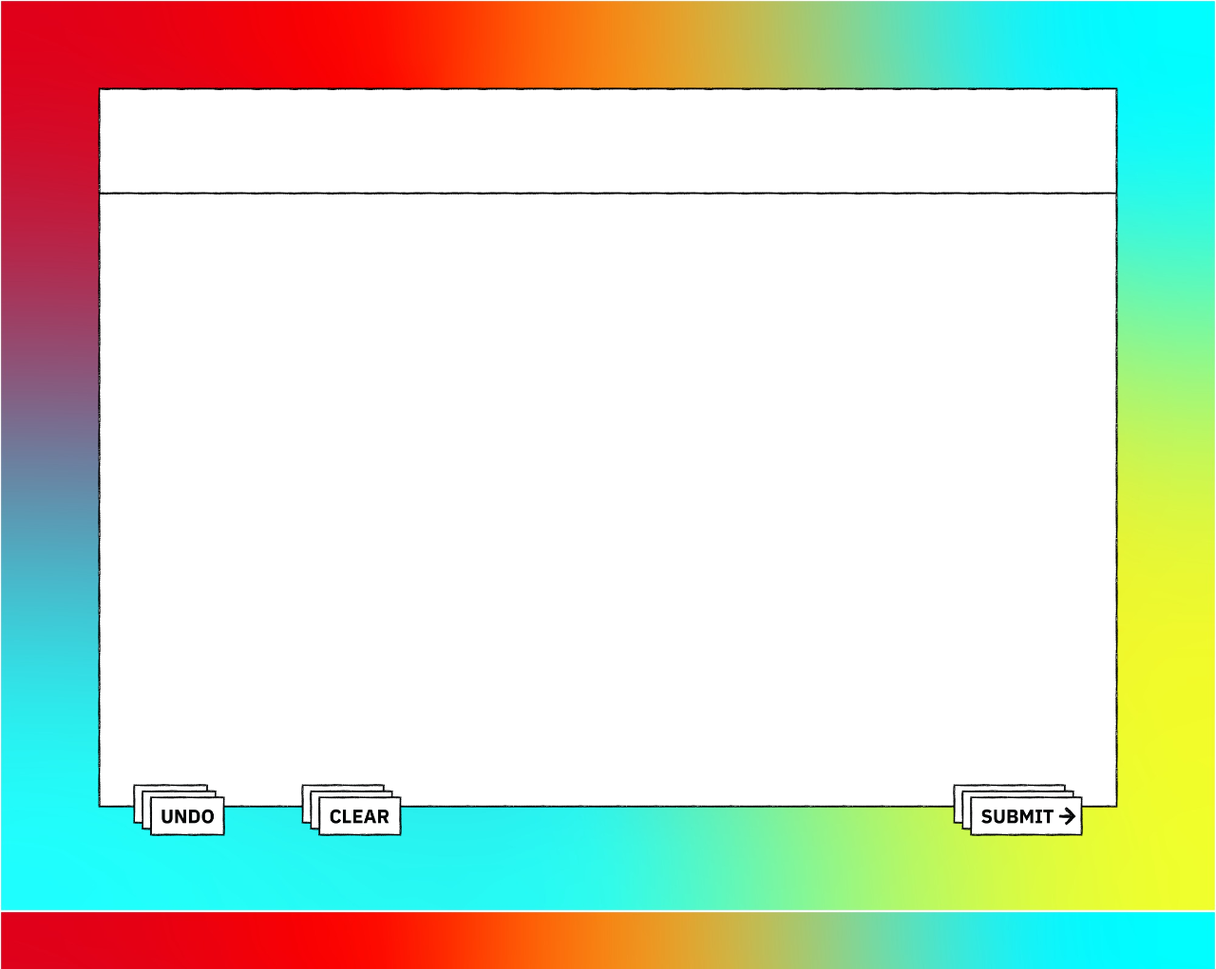
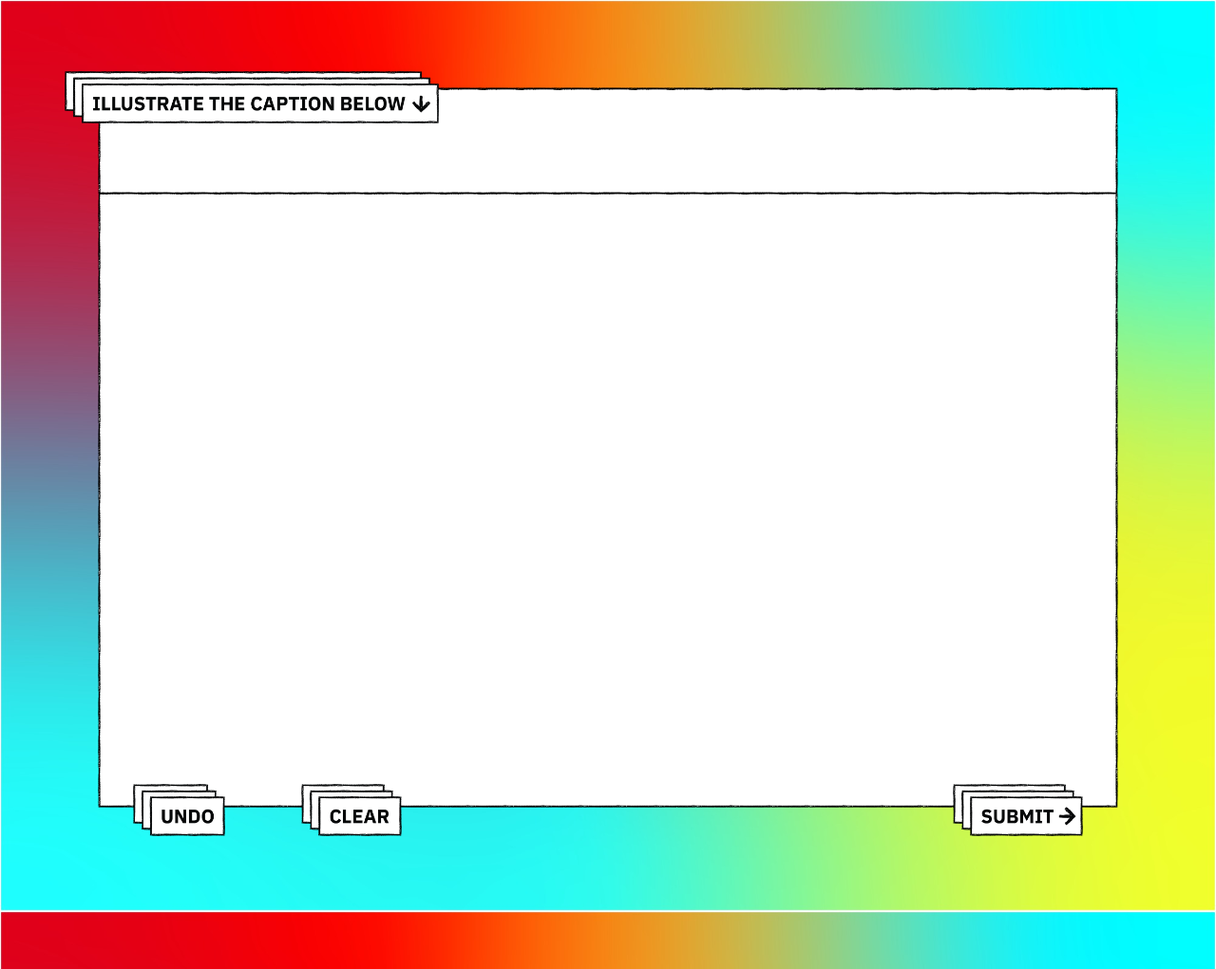
Before and after one commit to stmillet/InspirationsTrace, a website: page views/index.html in a window 1280 px wide. Shown: the whole page at 95% size. Drawn offline with Linux system fonts and the light colour scheme; a web font is replaced by a local one.

Commit message:
added top

```diff
--- a/views/css/styles.css
+++ b/views/css/styles.css
@@ -25,6 +25,13 @@ body{
     width: 100%;
     height: 7%;
 
+}
+
+.topper {
+    position: fixed;
+    height:55px;
+    top: 75px;
+    transform: translate(-375px, 0px);
 }
 
 .captionDiv {
--- a/views/index.html
+++ b/views/index.html
@@ -12,6 +12,7 @@
 
   <div id="createCanvas" style="display: block" class="field">
     <div class="captionDiv">
+      <img class="topper" src='images/CanvasTop.png'>
       <h3
         id="caption"
         style=" display: none; font-family: ibm-plex-sans; font-style: italic; padding: 10px; text-align: left;"
```
Also changed, not shown: views/images/CanvasTop.png (renamed from views/images/Illustrate the Caption Below.png).
